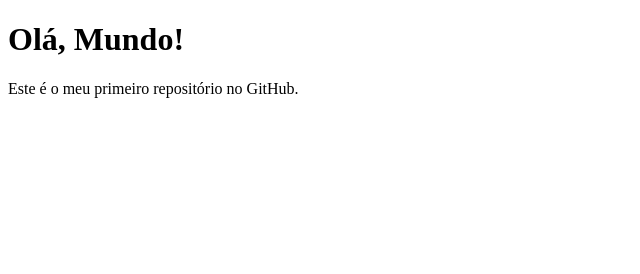
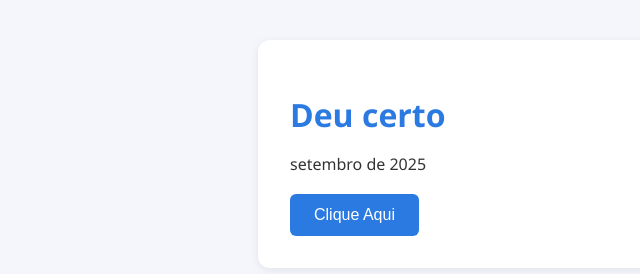
Before and after one commit to lucaszambrano/primeiro-projeto, a website: page index.html in a window 1280 px wide. Shown: the whole page, without its empty margins (0-640 px from the left). Drawn offline with Linux system fonts and the light colour scheme.

```diff
--- a/index.html
+++ b/index.html
@@ -1,10 +1,52 @@
 <!DOCTYPE html>
-<html>
+<html lang="pt-br">
 <head>
-    <title>Meu Primeiro Projeto</title>
+  <meta charset="UTF-8">
+  <meta name="viewport" content="width=device-width, initial-scale=1.0">
+  <title>Meu primeiro Projeto</title>
+  <style>
+    body {
+      font-family: 'Segoe UI', Arial, sans-serif;
+      background: #f4f6fb;
+      color: #333;
+      margin: 0;
+      padding: 0;
+    }
+    .container {
+      max-width: 700px;
+      margin: 40px auto;
+      background: #fff;
+      border-radius: 12px;
+      box-shadow: 0 2px 8px rgba(0,0,0,0.08);
+      padding: 32px;
+    }
+    h1 {
+      color: #2a7ae2;
+      margin-bottom: 16px;
+    }
+    p {
+      line-height: 1.6;
+    }
+    button {
+      background: #2a7ae2;
+      color: #fff;
+      border: none;
+      padding: 12px 24px;
+      border-radius: 6px;
+      cursor: pointer;
+      font-size: 1rem;
+      transition: background 0.2s;
+    }
+    button:hover {
+      background: #185ca1;
+    }
+  </style>
 </head>
 <body>
-    <h1>Olá, Mundo!</h1>
-    <p>Este é o meu primeiro repositório no GitHub.</p>
+  <div class="container">
+    <h1>Deu certo</h1>
+    <p> setembro de 2025</p>
+    <button>Clique Aqui</button>
+  </div>
 </body>
 </html>
```
Also changed, not shown: package.json (added, +24 -0 lines), 2 other files.
